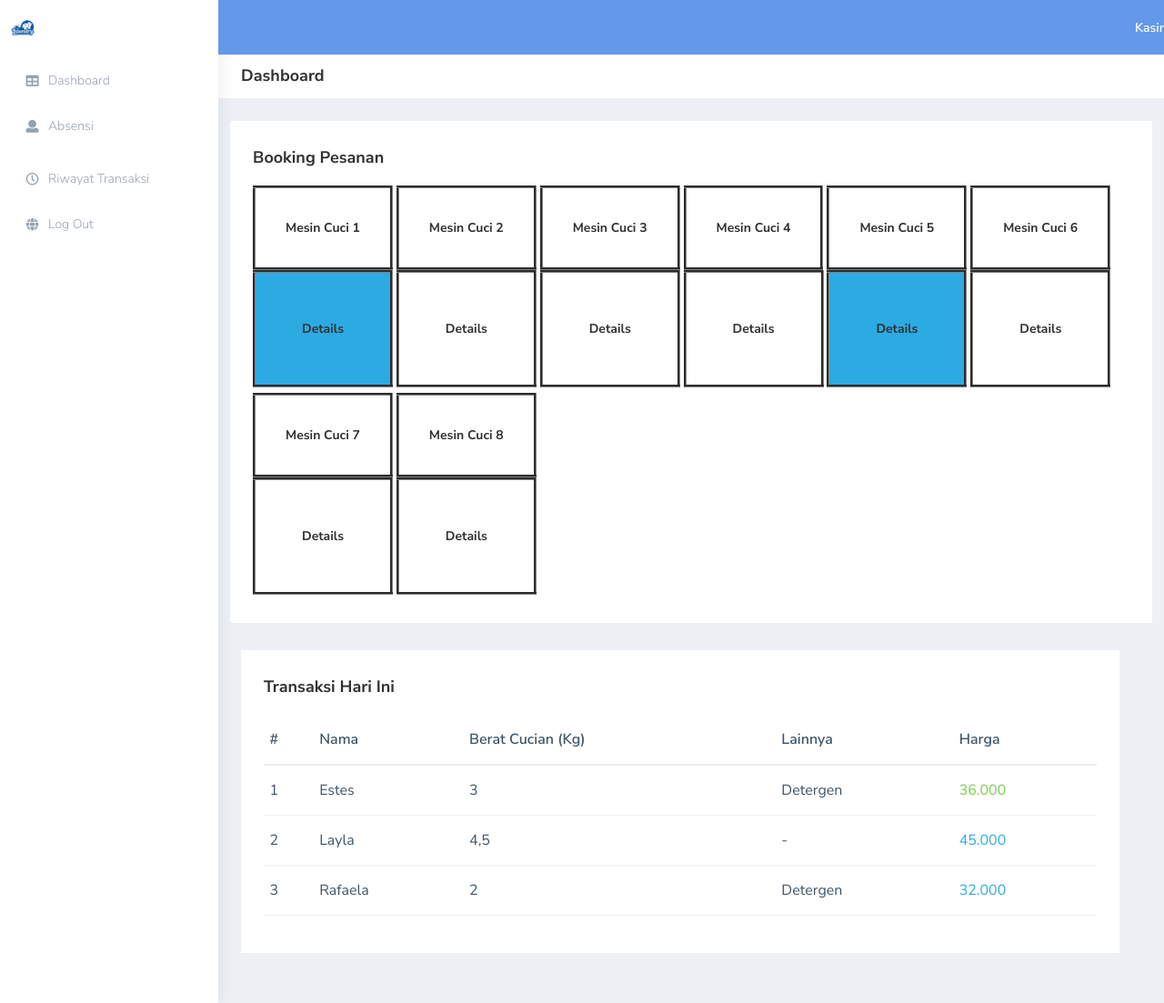
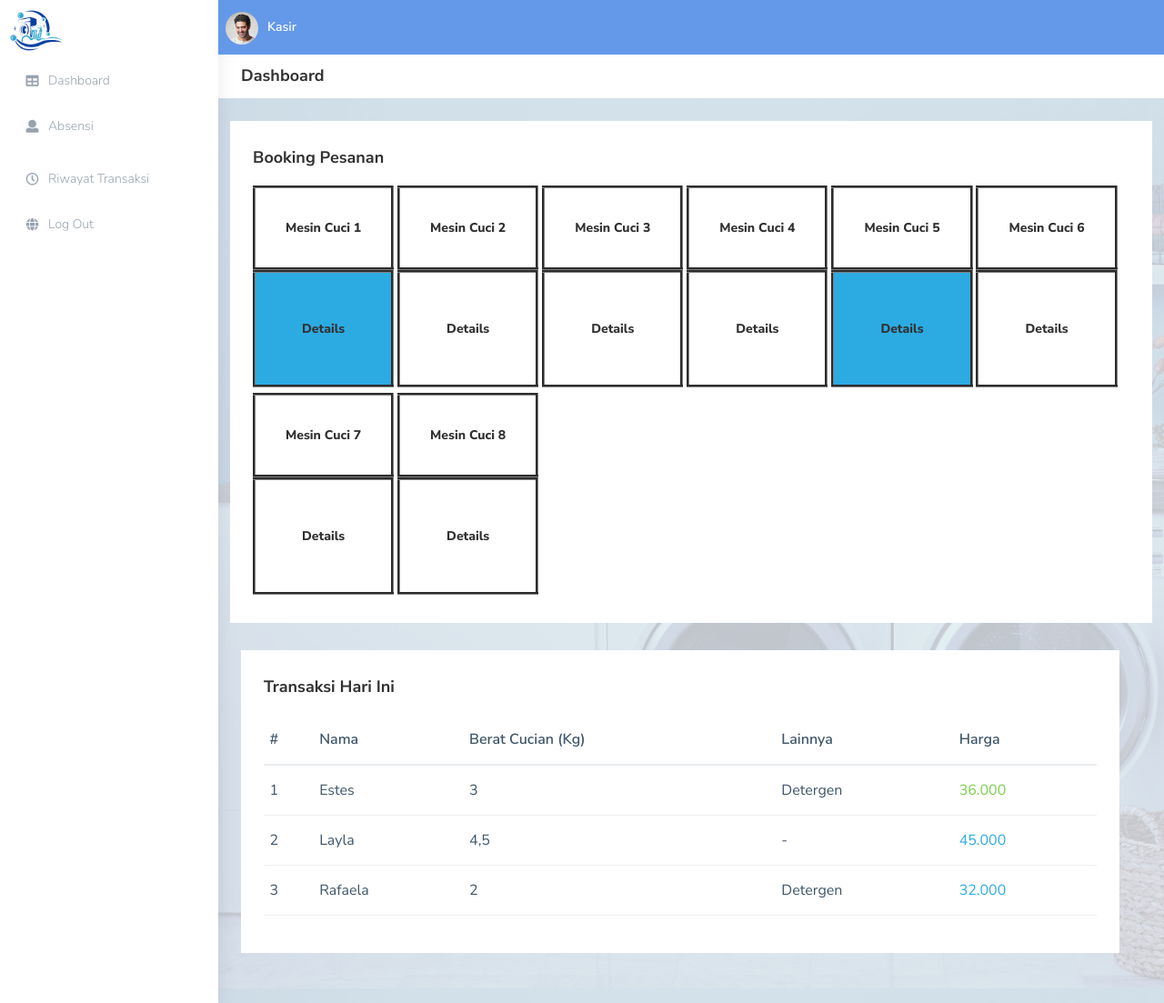
Before and after one commit to nicholaselvis/UAP-Laundry-Kelompok9, a CodeIgniter 4 app: template app/Views/dashboard_kasir.php in a window 1280 px wide. Shown: the whole page at 91% size. Run offline with PHP 8.4 and a stand-in for CodeIgniter, Linux system fonts and the light colour scheme; the template is opened without the code that fills it, so the values that code supplies are empty; some libraries are stand-ins or nearby versions.

Commit message:
initial commit

```diff
--- a/app/Views/dashboard_kasir.php
+++ b/app/Views/dashboard_kasir.php
@@ -20,7 +20,7 @@
                         <!-- Logo icon -->
                         <b class="logo-icon">
                             <!-- Dark Logo icon -->
-                            <img src="<?= base_url("assets/img/logo.png")?>" alt="homepage" />
+                            <img src="<?= base_url("assets/img/logonew.png")?>" alt="homepage" style="height:50px;/>
                         </b>
                         <!--End Logo icon -->
                         <!-- Logo text -->
@@ -48,11 +48,10 @@
                         <!-- User profile and search -->
                         <!-- ============================================================== -->
                         <li>
-
-                            <span class="text-white font-medium">Kasir</span></a>
-
+                        <a class="profile-pic" href="#">
+                                <img src="<?= base_url("assets/img/varun.jpg")?>" alt="user-img" width="36"
+                                    class="img-circle"><span class="text-white font-medium">Kasir</span></a>
                         </li>
-
                         <!-- ============================================================== -->
                         <!-- User profile and search -->
                         <!-- ============================================================== -->
@@ -135,7 +134,7 @@
             <!-- ============================================================== -->
             <!-- Container fluid  -->
             <!-- ============================================================== -->
-            <div class="container-fluid">
+            <div class="container-fluid" style="background-image: url('./assets/img/bg.png')">
                 <!-- ============================================================== -->
                 <!-- Three charts -->
                 <!-- ============================================================== -->
```
Also changed, not shown: public/assets/img/bg.png (added), public/assets/img/logonew.png (added).
